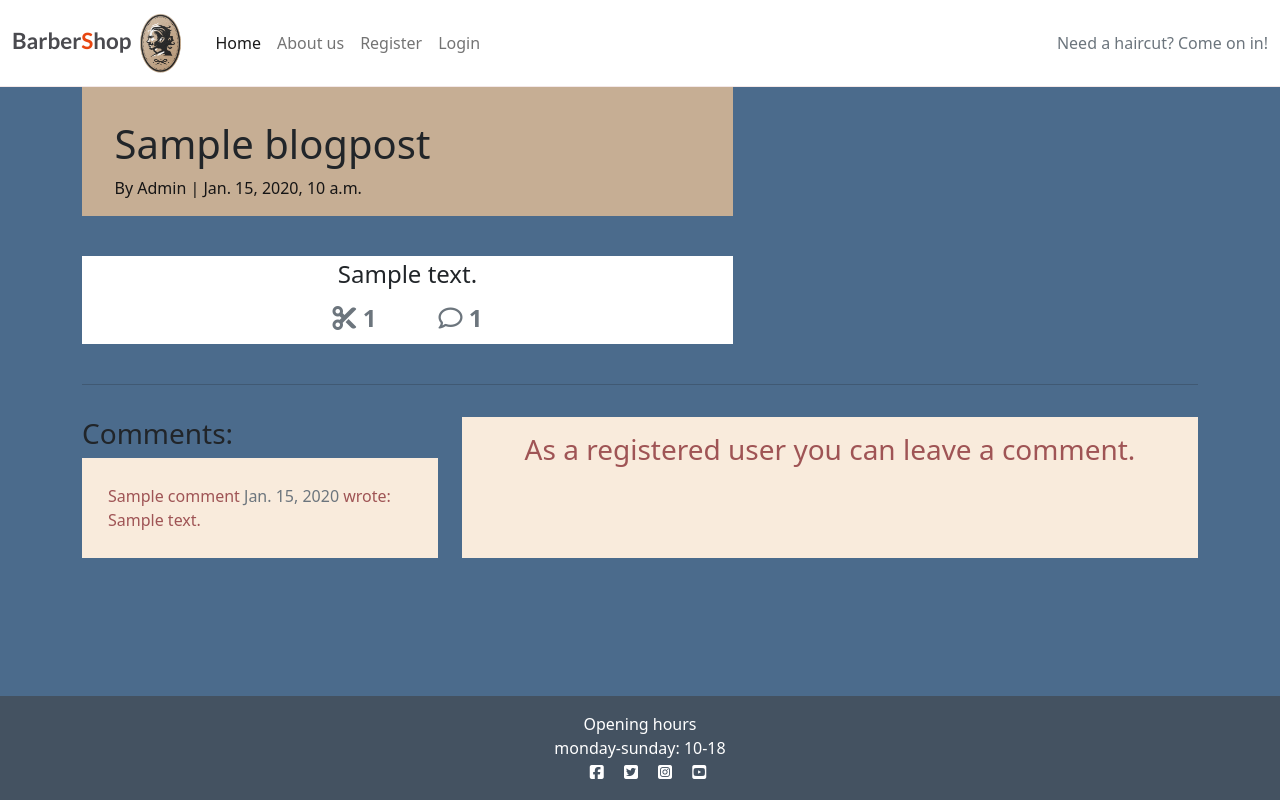
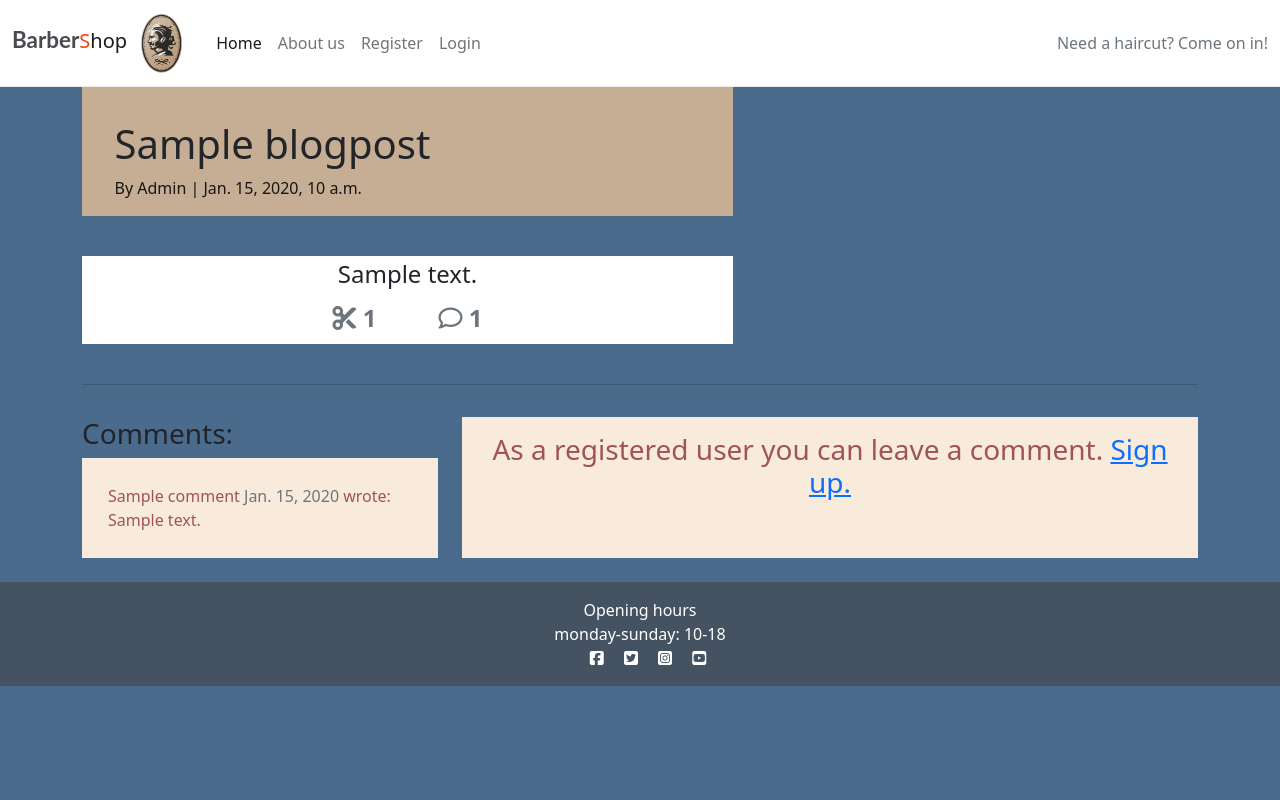
Before and after one commit to AwrelH/thebarber, a Django app: a page that uses templates/base.html in a window 1280 px wide. Run offline with Django 3.2, Linux system fonts and the light colour scheme; tables that the repository leaves empty hold one stand-in row (values such as "Sample post"); some libraries are stand-ins or nearby versions; some web fonts are replaced.

Commit message:
going through templates and fix error messages from html validator, move some styling to css-file

```diff
--- a/barbershop/settings.py
+++ b/barbershop/settings.py
@@ -29,7 +29,7 @@ TEMPLATES_DIR = os.path.join(BASE_DIR, 'templates')
 SECRET_KEY = os.environ.get('SECRET_KEY')
 
 # SECURITY WARNING: don't run with debug turned on in production!
-DEBUG = False
+DEBUG = True
 X_FRAME_OPTION = 'SAMEORIGIN'
 
 ALLOWED_HOSTS = ['thebarberawrl.herokuapp.com', 'localhost']
--- a/static/css/style.css
+++ b/static/css/style.css
@@ -9,6 +9,9 @@ body {
     font-size: 1.4rem;
     font-weight: 700;
     color: #4A4A4F;
+}
+.icon {
+    width: 60px;
 }
 
 .red-o {
@@ -201,6 +204,10 @@ body {
     font-size: 1.5rem;
 }
 
+iframe {
+    width: 100%;
+}
+
 /* For small screens size from 650px wide and smaller */
 
 @media screen and (max-width: 650px) {
--- a/templates/base.html
+++ b/templates/base.html
@@ -1,16 +1,14 @@
 {% load static %}
 
 <!DOCTYPE html>
-<html class="h-100">
+<html lang="en">
 
 <head>
-    <title>Barbershop</title>
+    <title>Barbershop - when you need a fade</title>
 
     <link rel="preconnect" href="https://fonts.gstatic.com">
-    <link href="https://fonts.googleapis.com/css2?family=Roboto:wght@300&display=swap" rel="stylesheet">
-    <link href="https://fonts.googleapis.com/css2?family=Lato:wght@300;700&display=swap" rel="stylesheet">
     <link rel="stylesheet" href="https://cdnjs.cloudflare.com/ajax/libs/font-awesome/5.15.3/css/all.min.css">
-    <meta name="viewport" content="width=device-width, initial-scale=1" />
+    <meta name="viewport" content="width=device-width, initial-scale=1">
     <link href="https://cdn.jsdelivr.net/npm/bootstrap@5.0.1/dist/css/bootstrap.min.css" rel="stylesheet"
         integrity="sha384-+0n0xVW2eSR5OomGNYDnhzAbDsOXxcvSN1TPprVMTNDbiYZCxYbOOl7+AMvyTG2x" crossorigin="anonymous">
     <script src="https://kit.fontawesome.com/2ae8405b0b.js" crossorigin="anonymous"></script>
@@ -26,9 +24,10 @@
 
     <nav class="navbar navbar-expand-lg navbar-light bg-white">
         <div class="container-fluid">
-            <a class="navbar-brand" href="{% url 'home' %}"><span class="brand">Barber<span
-                        class="red-o">S</span>hop<span class="thin"><img width="60px"
-                            src="{% static 'barbericon.png' %}" alt=""></span></span></span></a>
+            <a class="navbar-brand" href="{% url 'home' %}">
+                <span class="brand">Barber</span><span class="red-o">S</span><span>hop</span>
+
+                <span class="thin"><img class="icon" src="{% static 'barbericon.png' %}" alt="icon"></span></a>
             <button class="navbar-toggler" type="button" data-bs-toggle="collapse" data-bs-target="#navbarText"
                 aria-controls="navbarText" aria-expanded="false" aria-label="Toggle navigation">
                 <span class="navbar-toggler-icon"></span>
@@ -104,6 +103,7 @@
         </p>
     </footer>
     <script>
+        // setTimeout for how long messages will be displayed
         setTimeout(function () {
             let messages = document.getElementById('msg-success');
             let alert = new bootstrap.Alert(messages);
--- a/templates/blog/blog_detail.html
+++ b/templates/blog/blog_detail.html
@@ -116,7 +116,7 @@
                     <button type="submit" class="btn btn-signup btn-lg">Submit</button>
                 </form>
                 {% else %}
-                <h3 class="text-center align-center">As a registered user you can leave a comment.</h3>
+                <h3 class="text-center align-center">As a registered user you can leave a comment. <a href="{% url 'account_signup'%}">Sign up.</a></h3>
                 {% endif %}
                 {% endif %}
             </div>
```
Also changed, not shown: templates/blog/index.html (+6 -7 lines).
